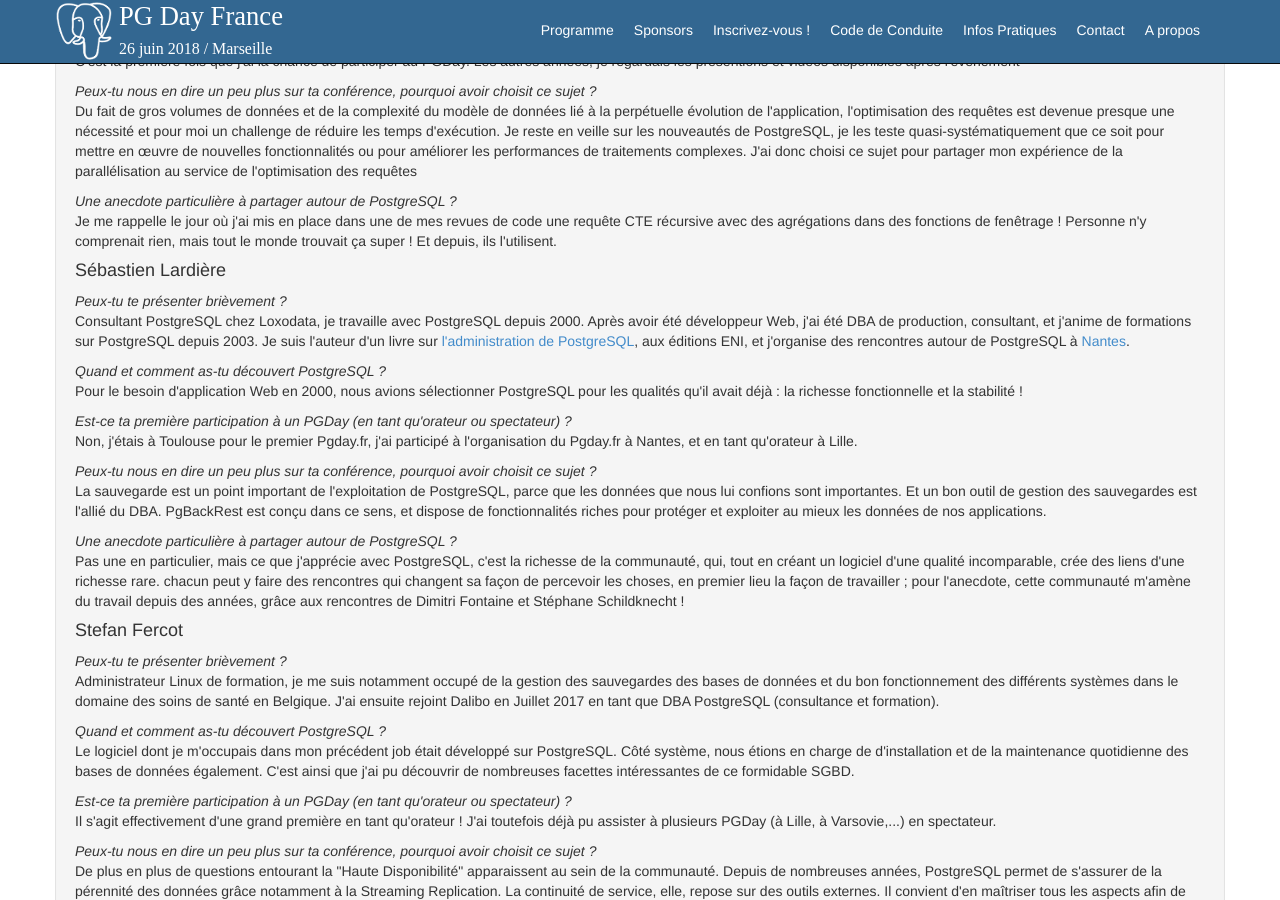
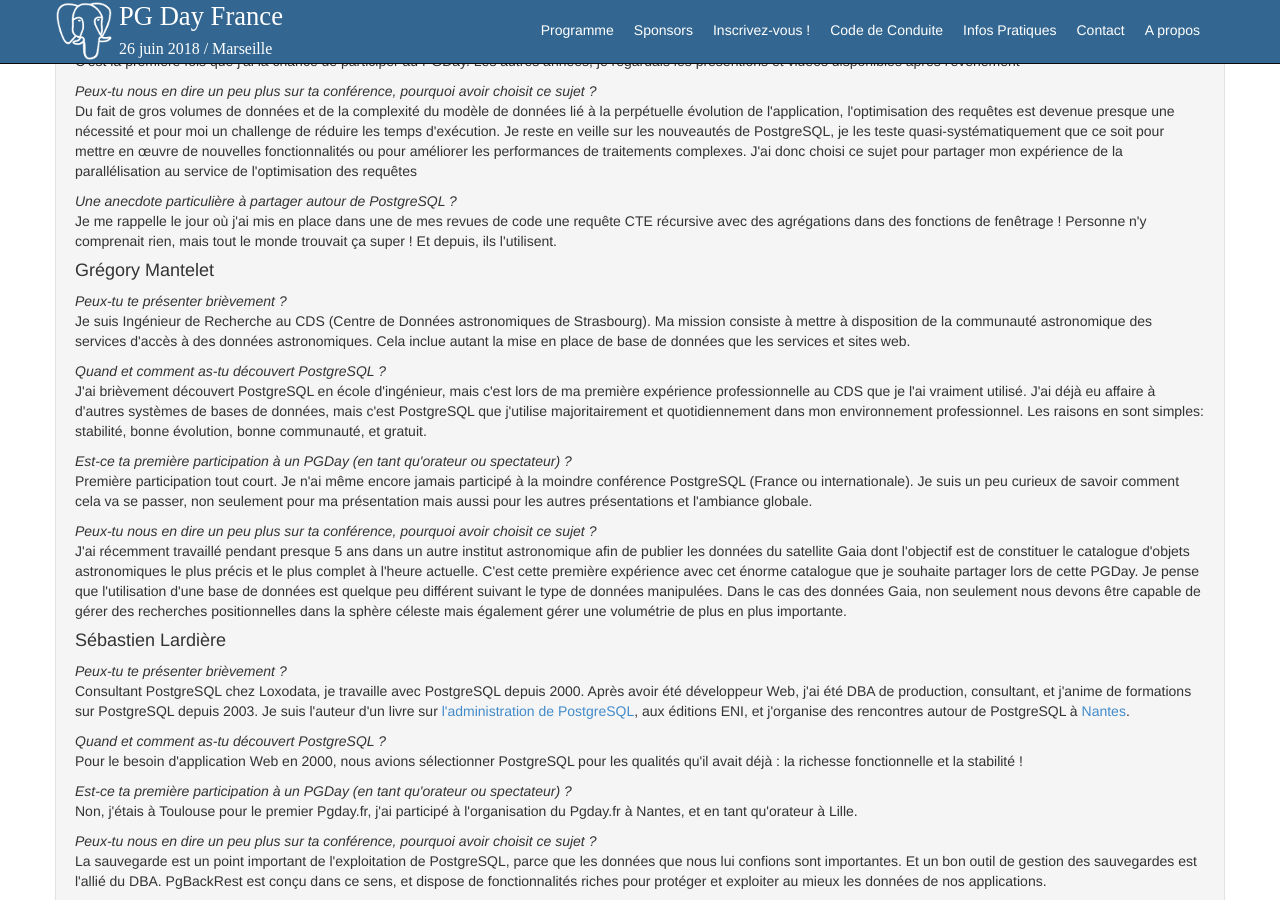
Before and after one commit to postgresqlfr/2024.pgday.fr, a Jekyll site: the page built from apropos.html, in a window 1280 px wide and 900 px high, scrolled down 2127 px. Built offline with Jekyll 4.4.1, drawn with Linux system fonts in a browser that asks for light colours.

Commit message:
Ajout entretien Grégory

```diff
--- a/apropos.html
+++ b/apropos.html
@@ -141,6 +141,25 @@
 
 <p>Je me rappelle le jour où j'ai mis en place dans une de mes revues de code une requête CTE récursive avec des agrégations dans des fonctions de fenêtrage ! Personne n'y comprenait rien, mais tout le monde trouvait ça super ! Et depuis, ils l'utilisent.</p>
 
+<h4>
+<div id="gregory-mantelet">Grégory Mantelet</div>
+</h4>
+
+<i>Peux-tu te présenter brièvement ?</i>
+
+<p>Je suis Ingénieur de Recherche au CDS (Centre de Données astronomiques de Strasbourg). Ma mission consiste à mettre à disposition de la communauté astronomique des services d'accès à des données astronomiques. Cela inclue autant la mise en place de base de données que les services et sites web.</p>
+
+<i>Quand et comment as-tu découvert PostgreSQL ?</i>
+
+<p>J'ai brièvement découvert PostgreSQL en école d'ingénieur, mais c'est lors de ma première expérience professionnelle au CDS que je l'ai vraiment utilisé. J'ai déjà eu affaire à d'autres systèmes de bases de données, mais c'est PostgreSQL que j'utilise majoritairement et quotidiennement dans mon environnement professionnel. Les raisons en sont simples: stabilité, bonne évolution, bonne communauté, et gratuit.</p>
+
+<i>Est-ce ta première participation à un PGDay (en tant qu'orateur ou spectateur) ?</i>
+
+<p>Première participation tout court. Je n'ai même encore jamais participé à la moindre conférence PostgreSQL (France ou internationale). Je suis un peu curieux de savoir comment cela va se passer, non seulement pour ma présentation mais aussi pour les autres présentations et l'ambiance globale.</p>
+
+<i>Peux-tu nous en dire un peu plus sur ta conférence, pourquoi avoir choisit ce sujet ?</i>
+
+<p>J'ai récemment travaillé pendant presque 5 ans dans un autre institut astronomique afin de publier les données du satellite Gaia dont l'objectif est de constituer le catalogue d'objets astronomiques le plus précis et le plus complet à l'heure actuelle. C'est cette première expérience avec cet énorme catalogue que je souhaite partager lors de cette PGDay.  Je pense que l'utilisation d'une base de données est quelque peu différent suivant le type de données manipulées. Dans le cas des données Gaia, non seulement nous devons être capable de gérer des recherches positionnelles dans la sphère céleste mais également gérer une volumétrie de plus en plus importante.</p>
 
 <h4>
 <div id="sebastien-lardiere">Sébastien Lardière</div>
```
